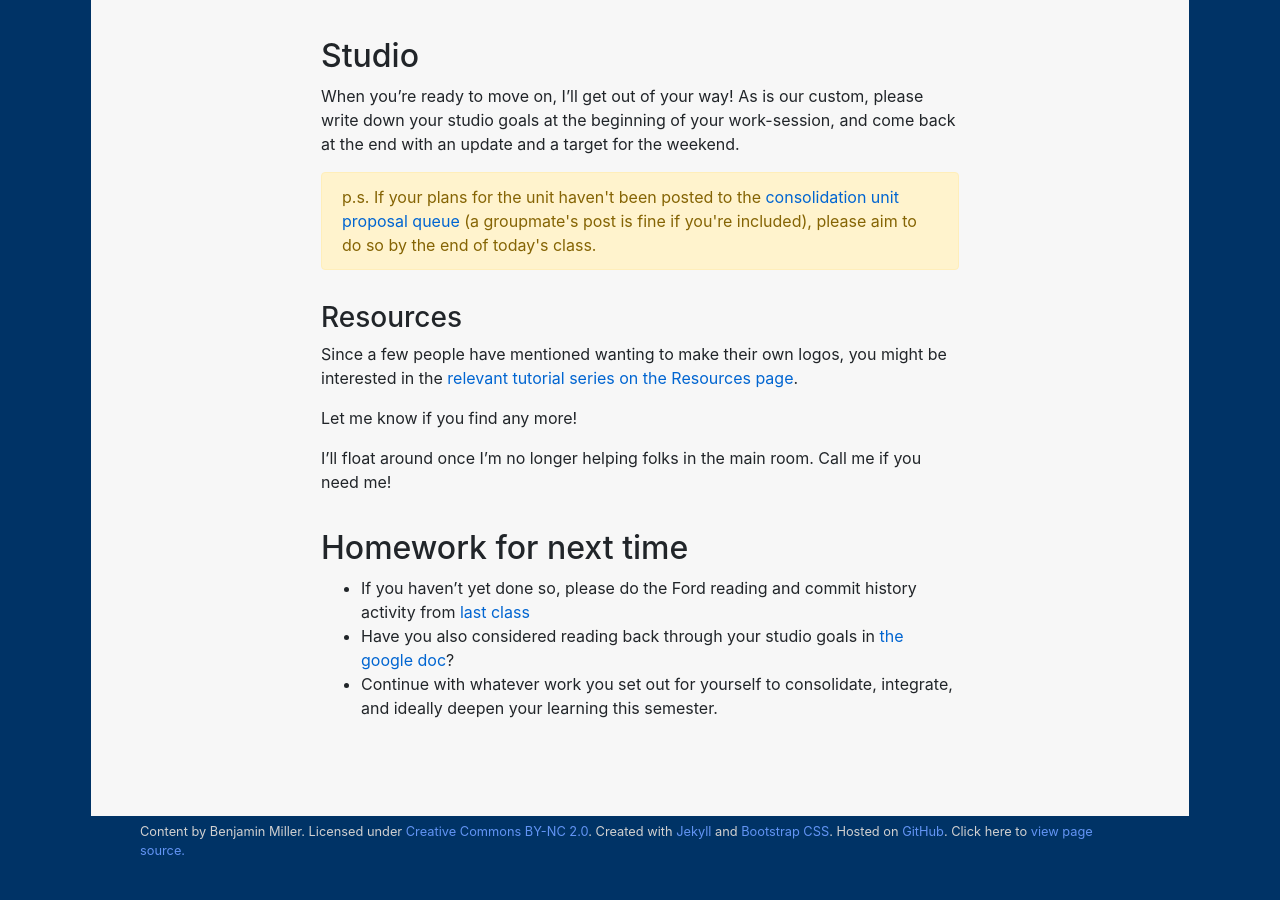
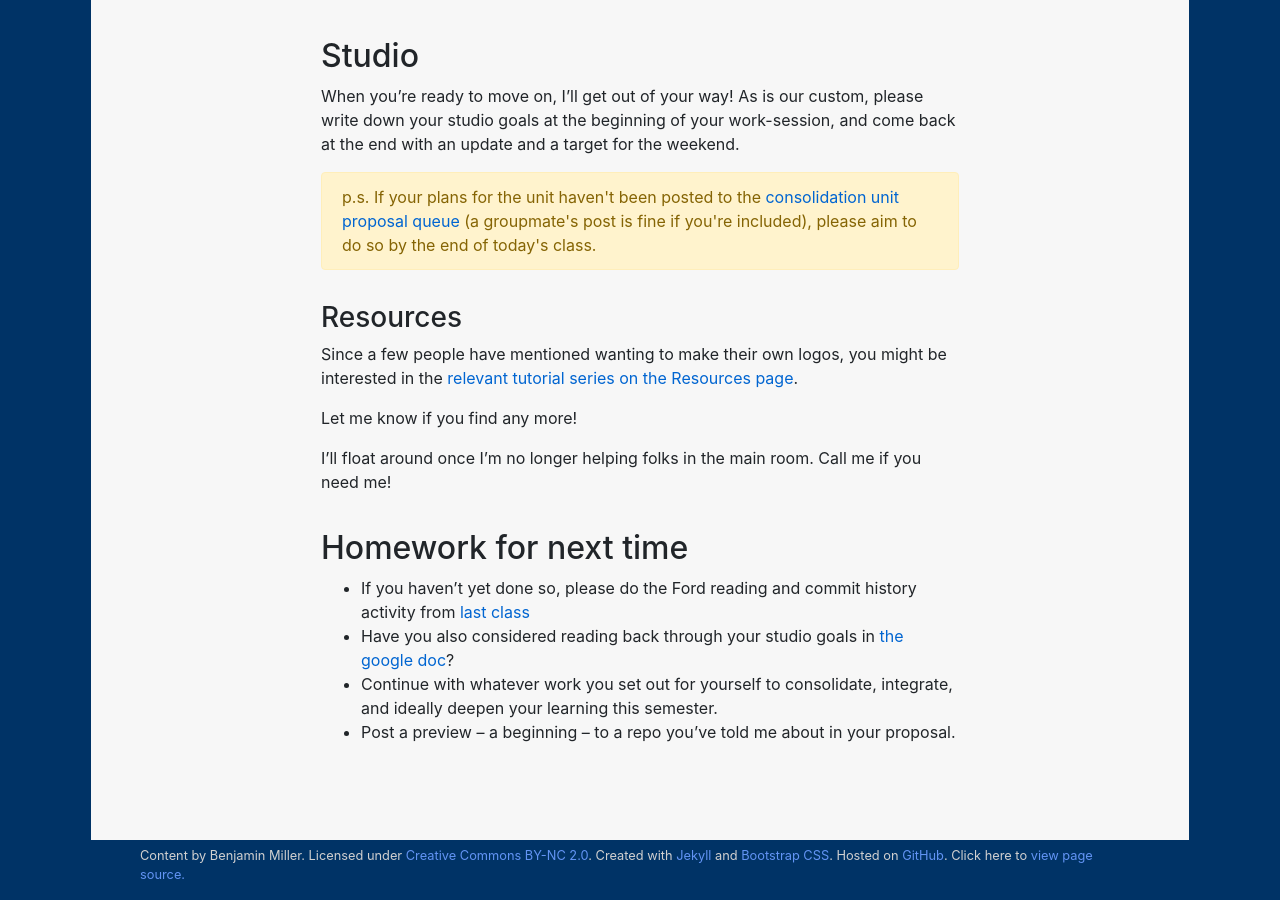
Before and after one commit to benmiller314/cdm2021spring, a Jekyll site: the page built from plans/lesson-25.md, in a window 1280 px wide and 900 px high, scrolled down 2068 px. Built offline with Jekyll 4.4.1, drawn with Linux system fonts in a browser that asks for light colours; our own code applies the rules of GitHub Pages for plain Markdown files; before the commit the page ends 2944 px from its top, so only the background shows below that.

Commit message:
remind re: preview

```diff
--- a/plans/lesson-25.md
+++ b/plans/lesson-25.md
@@ -76,3 +76,4 @@ I'll float around once I'm no longer helping folks in the main room. Call me if
 * If you haven't yet done so, please do the Ford reading and commit history activity from [last class](lesson-24#homework-for-next-time)
 * Have you also considered reading back through your studio goals in [the google doc](http://bit.ly/cdm2021spring-notes)?
 * Continue with whatever work you set out for yourself to consolidate, integrate, and ideally deepen your learning this semester.
+* Post a preview – a beginning – to a repo you've told me about in your proposal.
```
